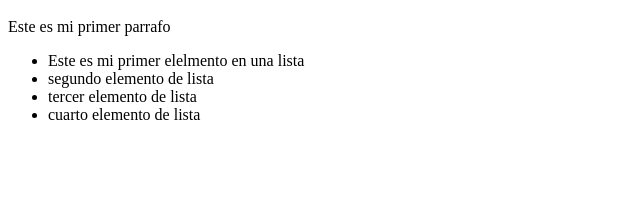
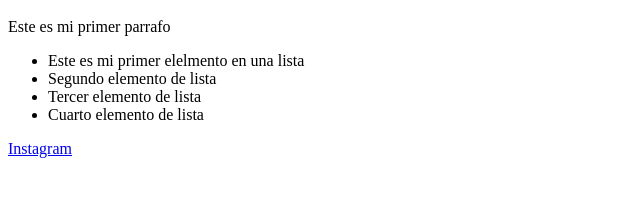
Before and after one commit to VaneMorales19/intro-a-la-web-vanemorales, a plain HTML site: page 6-navegador-html-css/6.1-html/index.html in a window 1280 px wide. Shown: the part 191-388 px from the top of the page, without its empty margins (0-640 px from the left). Drawn offline with Linux system fonts and the light colour scheme.

Commit message:
Feat: Añado un hiper vinculo

```diff
--- a/6-navegador-html-css/6.1-html/index.html
+++ b/6-navegador-html-css/6.1-html/index.html
@@ -14,9 +14,11 @@
     <p>Este es mi primer parrafo</p>
     <ul>
         <li>Este es mi primer elelmento en una lista</li>
-        <li>segundo elemento de lista</li>
-        <li>tercer elemento de lista</li>
-        <li>cuarto elemento de lista</li>
+        <li>Segundo elemento de lista</li>
+        <li>Tercer elemento de lista</li>
+        <li>Cuarto elemento de lista</li>
     </ul>
+    <a href="https://www.instagram.com/">Instagram</a>
+
 </body>
 </html>
```
